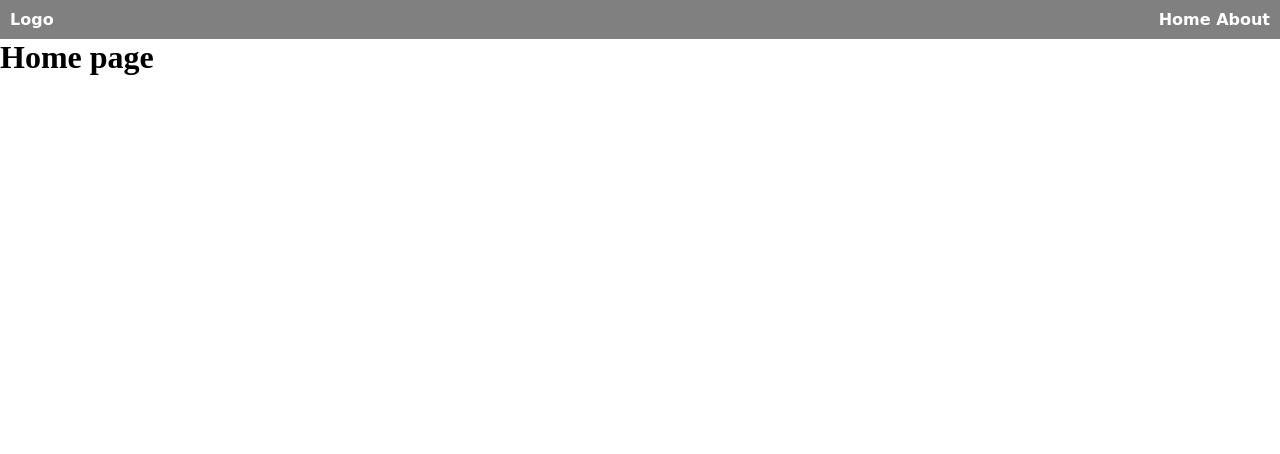
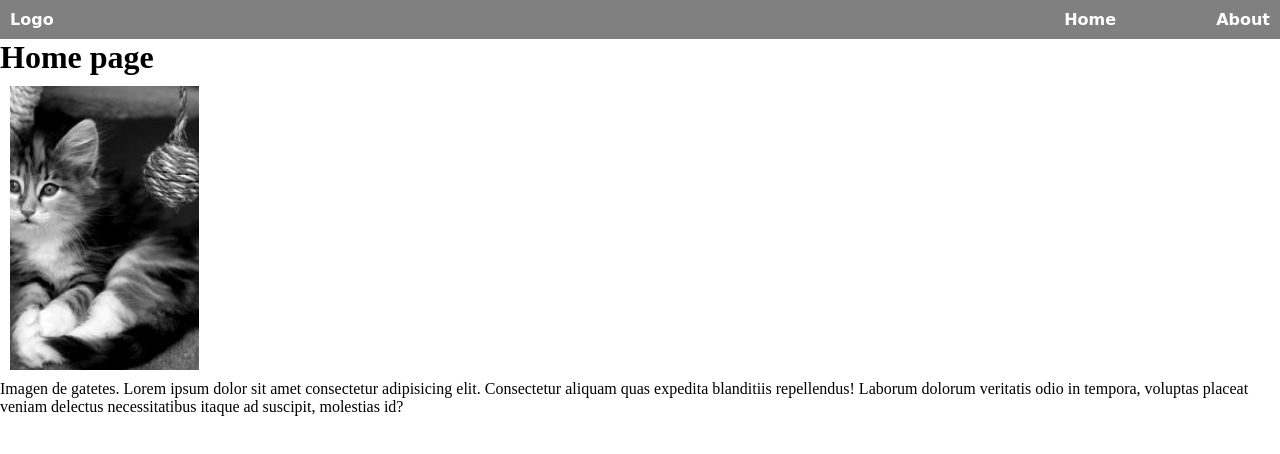
Before and after one commit to miguelherreravillanueva/Prueba-Flex, a plain HTML site: page index.html in a window 1280 px wide. Drawn offline with Linux system fonts and the light colour scheme; a web font is replaced by a local one.

Commit message:
añadido la imagen y más texto on Flex

```diff
--- a/index.html
+++ b/index.html
@@ -18,6 +18,11 @@
 </header>
 <main>
     <h1>Home page</h1>
+    <!-- containar -->
+    <div class="container">
+        <img src="Gatetes.jpg" alt="gatetes abrazados">
+    </div>
+    <p>Imagen de gatetes. Lorem ipsum dolor sit amet consectetur adipisicing elit. Consectetur aliquam quas expedita blanditiis repellendus! Laborum dolorum veritatis odio in tempora, voluptas placeat veniam delectus necessitatibus itaque ad suscipit, molestias id?</p>
 </main>
 </body>
 </html>
--- a/style.css
+++ b/style.css
@@ -15,6 +15,23 @@ header {
     font-family: 'Bungee Spice', cursive;
 
 }
-a{
+
+a {
   all:unset;
+  cursor: pointer;
 }
+
+img {
+    width: 15%;
+}
+
+.container {
+display: flex;
+margin: 10px;
+gap: 100px;
+}
+
+nav {
+    display: flex;
+    gap: 100px;
+}
```
Also changed, not shown: Gatetes.jpg (added).
